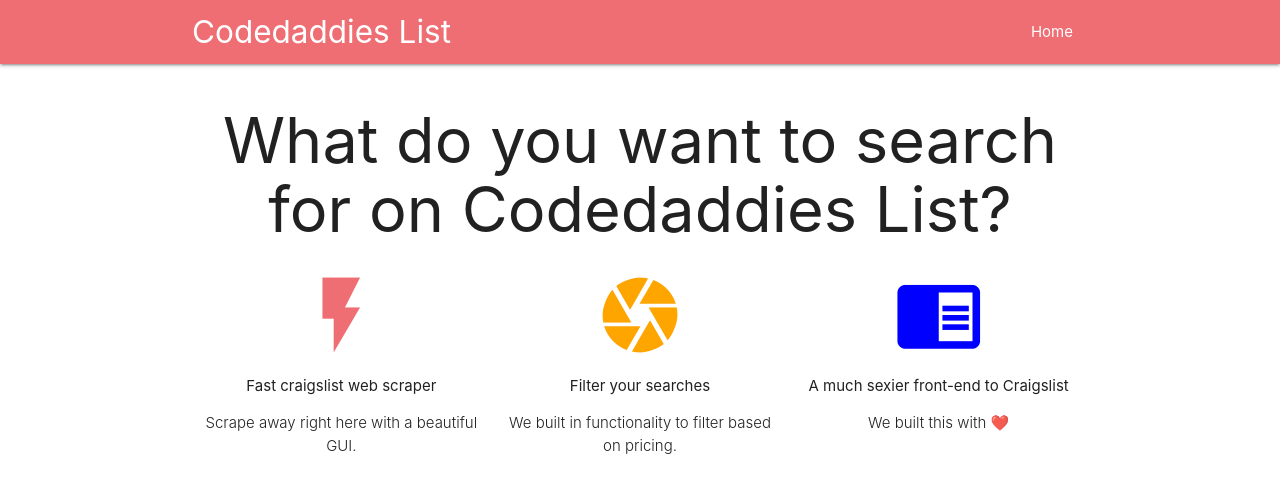
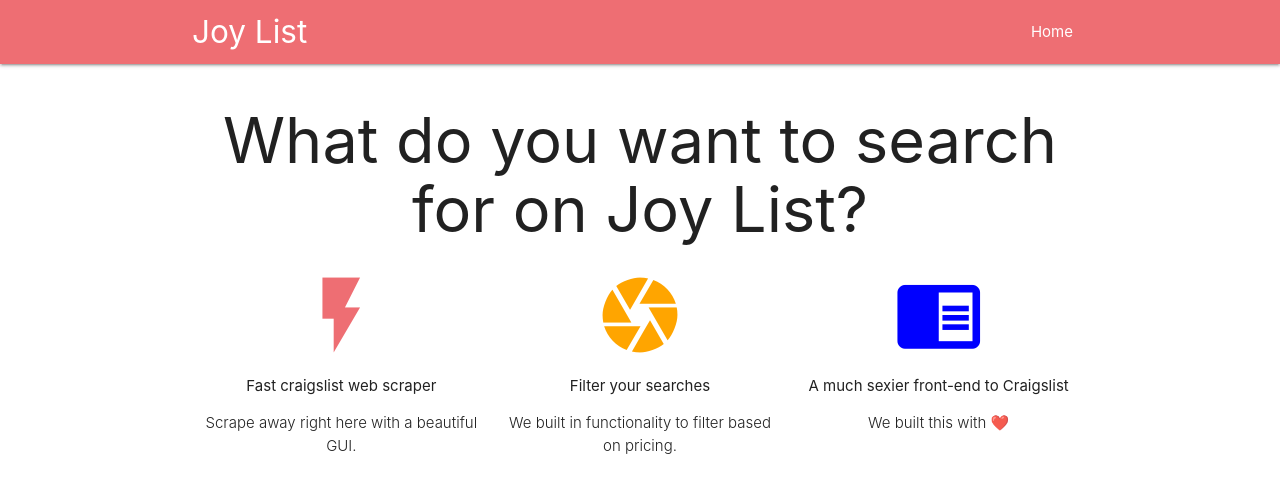
Before and after one commit to Josephboadi/django-final, a Django app: page / in a window 1280 px wide. Shown: the top 485 px of the page. Run offline with Django 3.2, Linux system fonts and the light colour scheme.

Commit message:
change to title

```diff
--- a/templates/base.html
+++ b/templates/base.html
@@ -3,7 +3,7 @@
 <html lang="en">
 <head>
     <meta charset="UTF-8">
-    <title>Codedaddies List</title>
+    <title>Joy List</title>
     <meta charset="UTF-8"/>
     <meta name="viewport" content="width=device-width, initial-scale=1"/>
     <link rel="stylesheet" href="{% static "css/style.css" %}">
@@ -14,14 +14,14 @@
 <body>
     <nav>
         <div class="container nav-wrapper">
-            <a href="/" class="brand-logo">Codedaddies List</a>
+            <a href="/" class="brand-logo">Joy List</a>
             <ul id="nav-mobile" class="right">
                 <li><a href="/">Home</a></li>
             </ul>
         </div>
     </nav>
     <div class="container">
-        <h1 style="text-align: center">What do you want to search for on Codedaddies List?</h1>
+        <h1 style="text-align: center">What do you want to search for on Joy List?</h1>
         <div class="row">
             <div class="col s4">
                 <!-- Promo Content 1 goes here -->
```
